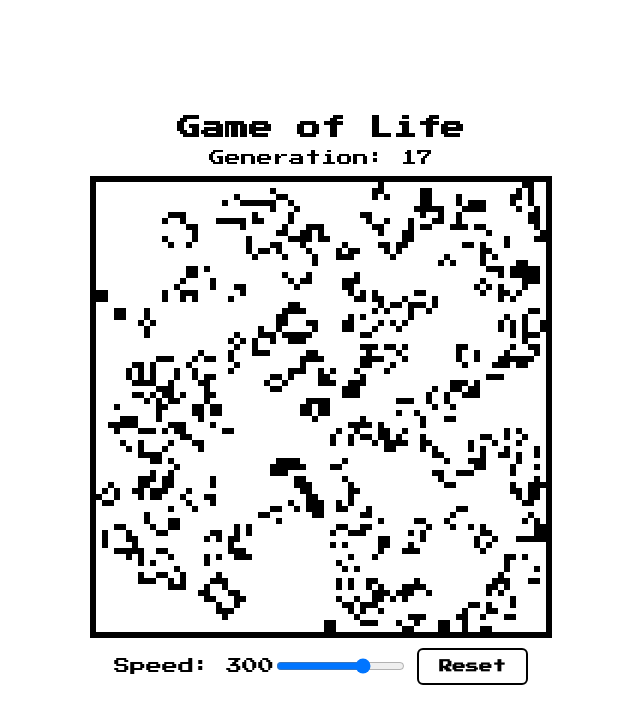
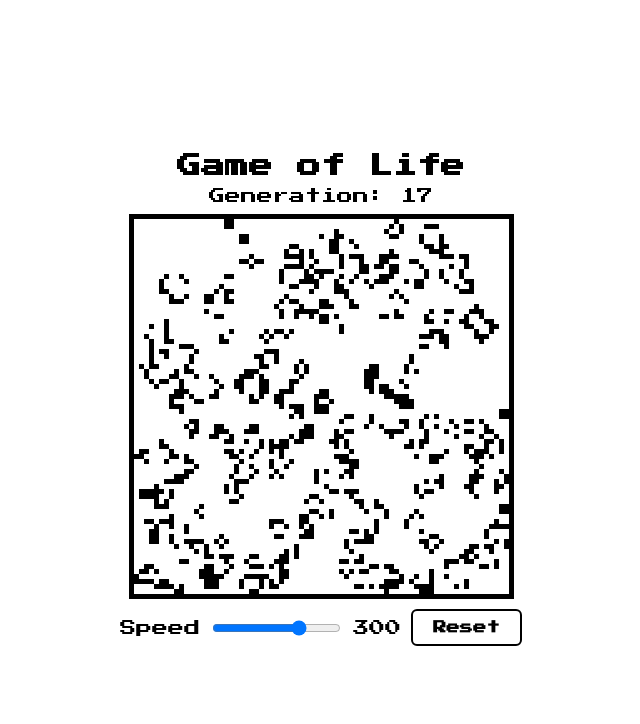
Before and after one commit to vilanz/react-gol, a React (Vite) app: page / in a window 1280 px wide. Shown: the top 724 px of the page, without its empty margins (319-959 px from the left). Built offline with nearby package versions, Linux system fonts and the light colour scheme.

Commit message:
feat: use canvas instead of divs

```diff
--- a/src/board.css
+++ b/src/board.css
@@ -46,23 +46,11 @@ button:hover {
 
 .game-tools {
     display: flex;
+    justify-content: flex-end;
     align-items: center;
     gap: 10px;
 }
 
-.game-board {
-    display: inline-flex;
-    justify-content: center;
-    align-items: center;
-    border: 6px solid black;
+.game-container canvas {
+    border: 5px solid black;
 }
-
-.game-cell {
-    height: 6px;
-    width: 6px;
-    background-color: white;
-}
-
-.game-cell.alive {
-    background-color: black;
-}
--- a/src/board.tsx
+++ b/src/board.tsx
@@ -1,25 +1,34 @@
-import { memo } from 'react';
-import { BoardCell, BoardRow, Board } from './game-logic';
+import {
+  memo, useEffect, useRef,
+} from 'react';
+import { Board } from './game-logic';
 
-export const GameCell = memo(({ cell }: { cell: BoardCell }) => (
-  <div className={`game-cell${cell ? ' alive' : ''}`} />));
+const CELL_SIZE = 5;
 
-export const GameRow = memo(({ row }: { row: BoardRow }) => (
-  <div className="game-row">
-    {row.map((cell, idx) => (
-      // Cell indexes are stable too
-      // eslint-disable-next-line react/no-array-index-key
-      <GameCell cell={cell} key={idx} />
-    ))}
-  </div>
-));
+export const GameBoard = memo(({ board }: { board: Board }) => {
+  const canvasRef = useRef<HTMLCanvasElement | null>(null);
+  const canvas2dCtx = canvasRef.current?.getContext('2d');
 
-export const GameBoard = memo(({ board }: { board: Board }) => (
-  <div className="game-board">
-    {board.map((row, idx) => (
-      // Row indexes are stable
-      // eslint-disable-next-line react/no-array-index-key
-      <GameRow row={row} key={idx} />
-    ))}
-  </div>
-));
+  // assuming our board is square
+  const canvasSize = board.length * CELL_SIZE;
+
+  useEffect(() => {
+    if (!canvas2dCtx) {
+      return;
+    }
+    for (let rowIdx = 0; rowIdx < board.length; rowIdx++) {
+      for (let colIdx = 0; colIdx < board[rowIdx].length; colIdx++) {
+        canvas2dCtx.fillStyle = board[rowIdx][colIdx] ? 'black' : 'white';
+        canvas2dCtx.fillRect(colIdx * CELL_SIZE, rowIdx * CELL_SIZE, CELL_SIZE, CELL_SIZE);
+      }
+    }
+  }, [board, canvas2dCtx]);
+
+  return (
+    <canvas
+      ref={canvasRef}
+      width={canvasSize}
+      height={canvasSize}
+    />
+  );
+});
--- a/src/game.tsx
+++ b/src/game.tsx
@@ -16,10 +16,7 @@ export function Game() {
       </p>
       <GameBoard board={board} />
       <div className="game-tools">
-        <div>
-          Speed:
-          {' '}
-          {currentSpeed}
+        Speed
         <input
           type="range"
           min={MIN_SPEED}
@@ -27,7 +24,7 @@ export function Game() {
           value={currentSpeed}
           onChange={(e) => setSpeed(+e.target.value)}
         />
-        </div>
+        {currentSpeed}
         <button type="button" onClick={resetBoard}>Reset</button>
       </div>
     </div>
```
Lines whose indentation alone changed are shown as unchanged.
